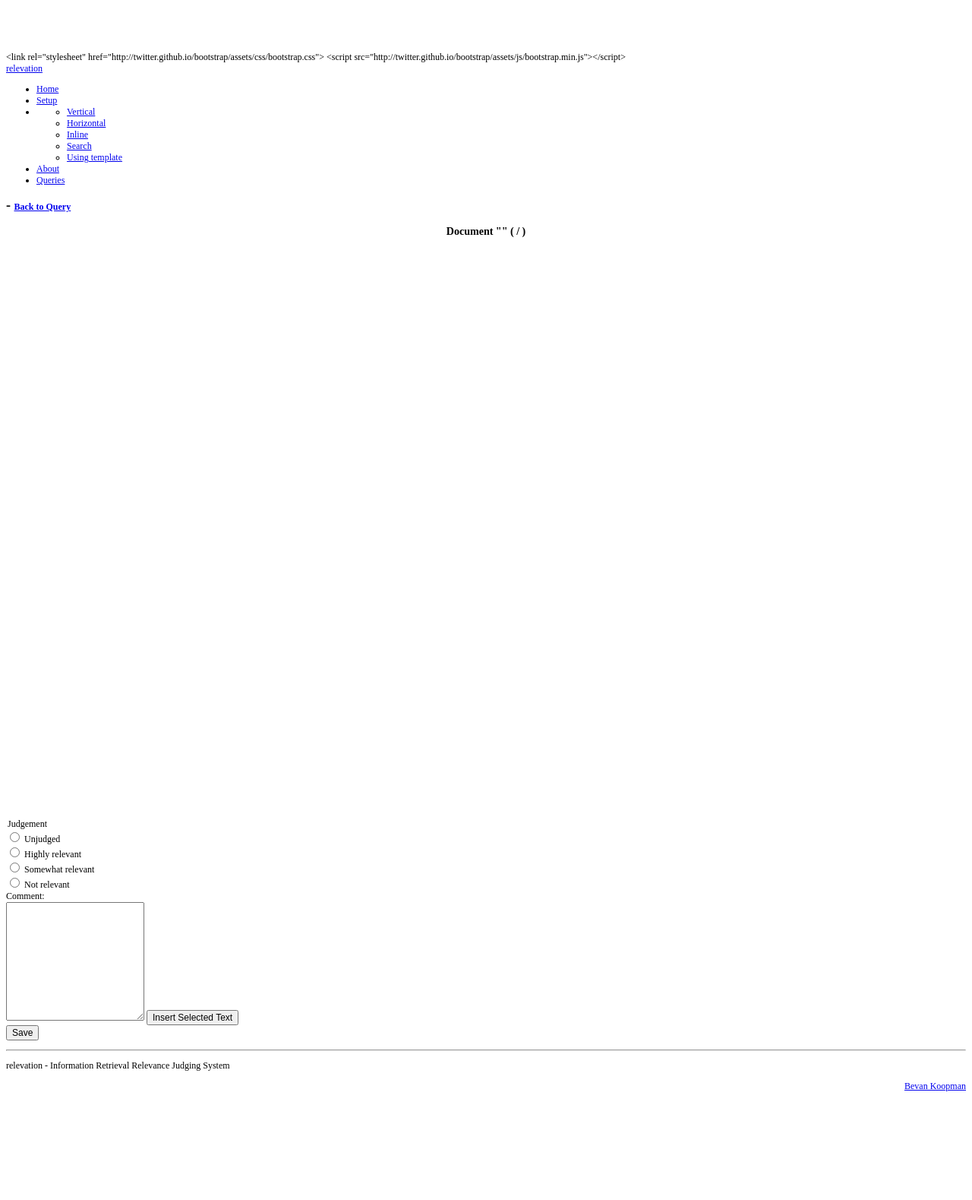
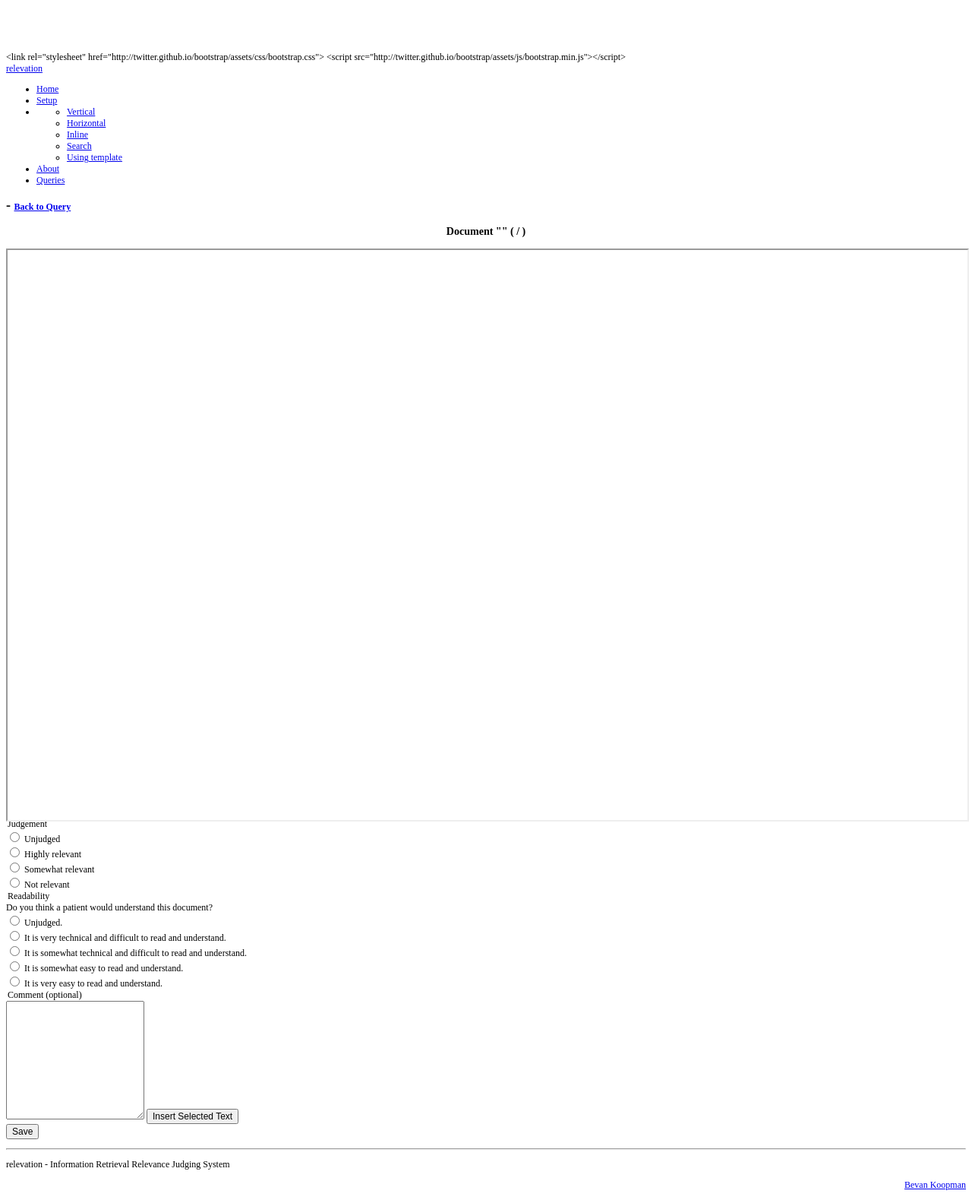
Before and after one commit to ielab/relevation, a Django app: template judgementapp/templates/judgementapp/document.html in a window 1280 px wide. Shown: the whole page at 76% size. Before the commit the page ends 1436 px from the top, so only its background shows below. Run offline with Django 3.2, Linux system fonts and the light colour scheme; the template is opened without the code that fills it, so the values that code supplies are empty; parts of the project's set-up code (start-up, migrations or seed data) failed here and were passed over; some libraries are stand-ins or nearby versions.

Commit message:
CLEF 2015 customisations.

```diff
--- a/judgementapp/templates/judgementapp/document.html
+++ b/judgementapp/templates/judgementapp/document.html
@@ -33,8 +33,8 @@
 
 	<div class="row">
 
-        <div class="span9", style="height:750px; position:relative; overflow-y: scroll;" id='content'>
-          <pre>{{ content }}</pre>
+        <div class="span9" style="height:750px; position:relative;"  id='content'>
+          <iframe width="100%" height="100%" src="{{ content }}"></iframe>
         </div>
 
 
@@ -68,9 +68,9 @@
             <form class="form-inline" action="{% url 'judgementapp.views.judge' qId=query.qId docId=document.docId %}" method="post">
                 {% csrf_token %}
 
-                {% if query.criteria %}
-                  <legend>Query Description</legend>
-                  Criteria: {{ query.criteria }}
+                {% if query.diseases %}
+                  <legend>Relevance Criteria</legend>
+                  Relevant documents should contain information allowing the user to understand that they have <em>{{ query.diseases }}</em>.
                 {% endif %}
 
                 <legend>Judgement</legend>
@@ -92,8 +92,33 @@
                       Not relevant
                     </label>
                 </div>
+                <legend>Readability</legend>
+                Do you think a patient would understand this document?
+                <div class="control-group">
+                  <label class="radio">
+                      <input type="radio" name="readability" id="readability" value="-1" {% if judgement.readability == -1 %} checked {% endif %}>
+                      Unjudged.
+                    </label><br>
+                    <label class="radio">
+                      <input type="radio" name="readability" id="readability1" value="0" {% if judgement.readability == 0 %} checked {% endif %}>
+                      It is very technical and difficult to read and understand.
+                    </label><br>
+                    <label class="radio">
+                     <input type="radio" name="readability" id="readability2" value="1" {% if judgement.readability == 1 %} checked {% endif %}>
+                      It is somewhat technical and difficult to read and understand.
+                    </label><br>
+                    <label class="radio">
+                      <input type="radio" name="readability" id="readability1" value="2" {% if judgement.readability == 2 %} checked {% endif %}>
+                      It is somewhat easy to read and understand.
+                    </label><br>
+                    <label class="radio">
+                      <input type="radio" name="readability" id="readability0" value="3" {% if judgement.readability == 3 %} checked {% endif %}>
+                      It is very easy to read and understand.
+                    </label>
+                </div>
+                <legend>Comment (optional)</legend>
                  <div class="control-group">
-                    <label>Comment:</label>
+
                     <div class="controls">
                       <textarea rows="10" class="span3", id="comment" name="comment">{% if judgement.comment %}{{ judgement.comment }}{% else %}{% endif %}</textarea>
                       <button type="button" class="btn btn-link" id="capture" onclick="captureSelection()">Insert Selected Text</button>
```
Also changed, not shown: judgementapp/models.py (+5 -5 lines), judgementapp/views.py (+5 -2 lines), db/relevation.db.
